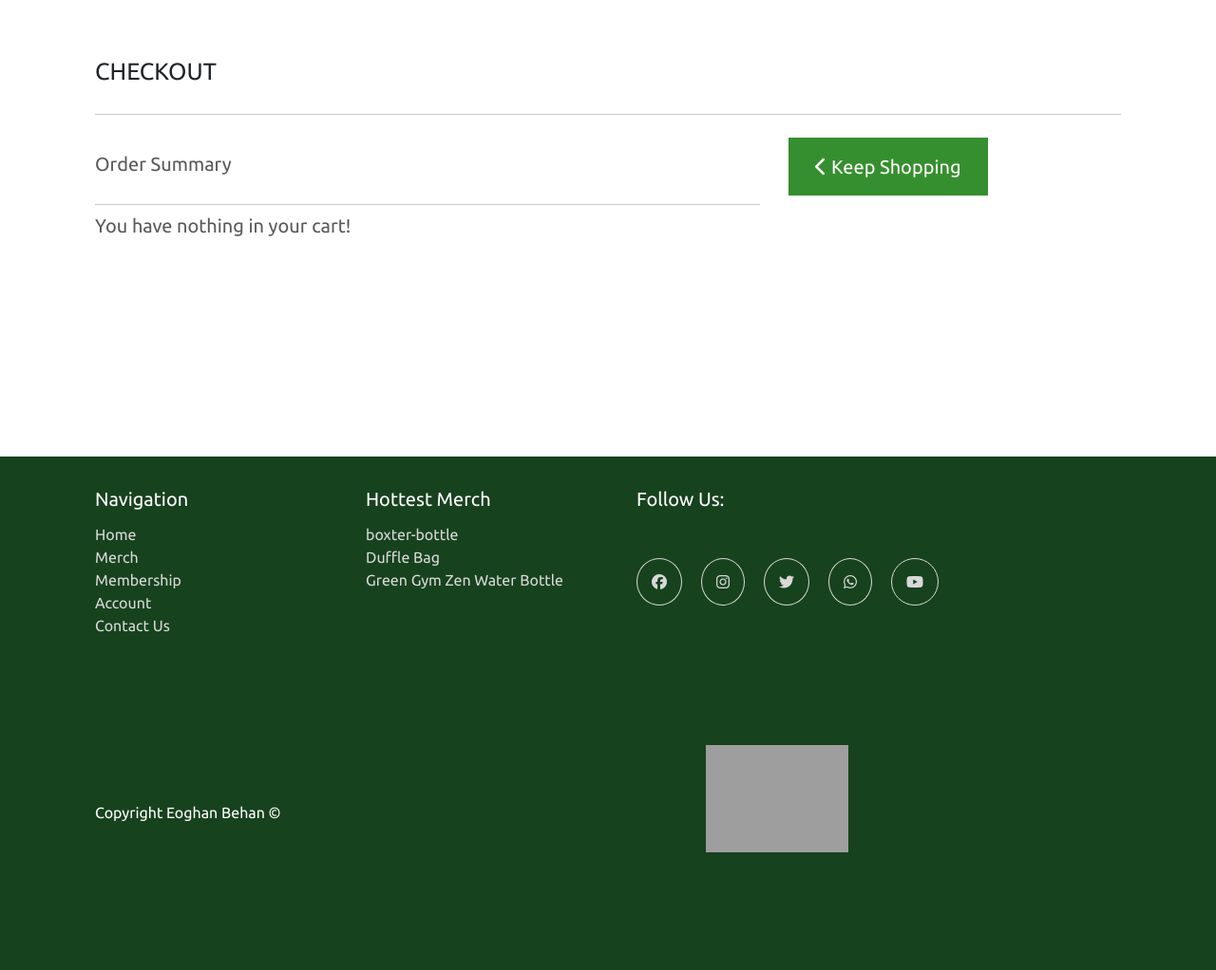
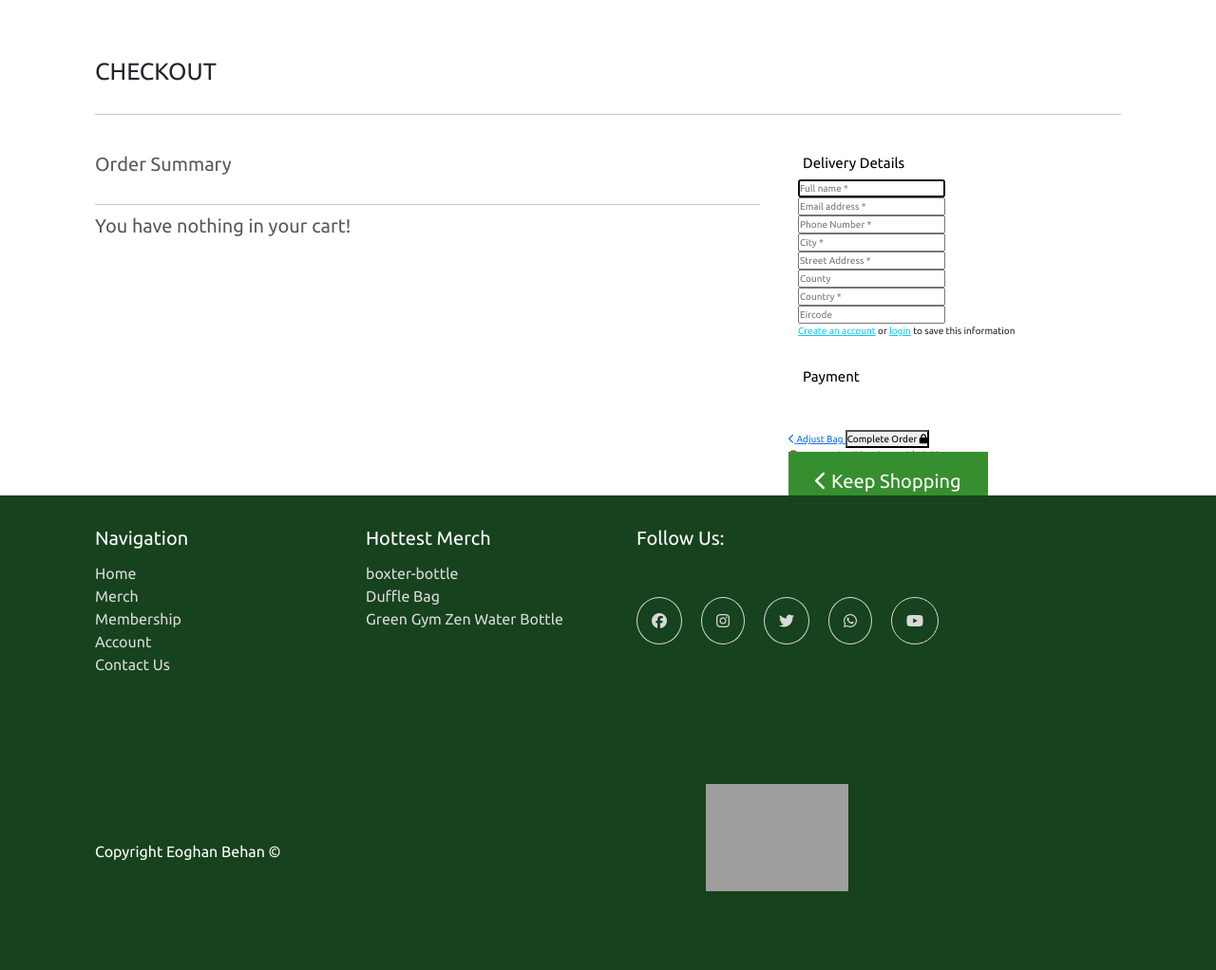
Before and after one commit to EeeBeeDee/gym_zen, a Django app: template checkout/templates/checkout/checkout.html in a window 1280 px wide. Shown: the part 60-1082 px from the top of the page at 95% size. Before the commit the page ends 958 px from the top, so only its background shows below. Run offline with Django 3.2, Linux system fonts and the light colour scheme; data comes from the database, SQL or seed files in the repository; tables that the repository leaves empty hold one stand-in row (values such as "Sample post"); the template is opened without the code that fills it: values that come from a table or form of the project are taken from there, most other values are stand-ins (such as "Sample title", 1, 10 or a date in 2020); some libraries are stand-ins or nearby versions; grey boxes are pictures that could not be loaded.

Commit message:
Add crispy forms to context options

```diff
--- a/checkout/templates/checkout/checkout.html
+++ b/checkout/templates/checkout/checkout.html
@@ -51,6 +51,59 @@
             </div>
         </div>
         <div class="col-12 col-lg-4 ms-auto p-5 p-md-0">
+            <form action="{% url 'checkout' %}" method="post" id="payment-form">
+                {% csrf_token %}
+                <fieldset class="rounded px-3 mb-5">
+                    <legend class="fieldset-label small text-black px-2 w-auto">Delivery Details</legend>
+                    {{ order_form.full_name | as_crispy_field }}
+                    {{ order_form.email | as_crispy_field }}
+                    {{ order_form.phone_number | as_crispy_field }}
+                    {{ order_form.city | as_crispy_field }}
+                    {{ order_form.street_address | as_crispy_field }}
+                    {{ order_form.county | as_crispy_field }}
+                    {{ order_form.country | as_crispy_field }}
+                    {{ order_form.eircode | as_crispy_field }}
+                    <div class="form-check form check-inline float-right mr-0">
+                        {% if user.is_authenticated %}
+                        <label for="id-save-info" class="form-check-label">Save this delivery information to my profile</label>
+                        <input type="checkbox" id="id-save-info" name="save-info" checked class="form-check-input ml-2 mr-0">
+                        {% else %}
+                        <label for="id-save-info" class="form-check-label">
+                            <a href="" class="text-info">Create an account</a> or
+                            <a href="" class="text-info">login</a> to save this information
+                        </label>
+                        {% endif  %}
+                    </div>
+                </fieldset>
+                <fieldset class="px-3 ">
+                    <legend class="fieldset-label small text-black px-2 w-auto">Payment</legend>
+                    <!-- A Stripe card element will go here -->
+                    <div class="mb-3" id="card-element"></div>
+
+                    <!-- Used to display form errors  -->
+                    <div class="mb-3 text-danger" id="card-errors" role="alert"></div>
+                </fieldset>
+                <div class="submit-button text-right mt-5 mb-2">
+                    <a href="{% url 'view_bag' %}" class="btn btn-outline-black rounded-0">
+                        <span class="icon">
+                            <div class="fas fa-chevron-left"></div>
+                        </span>
+                        <span class="font-weight-bold">Adjust Bag</span>
+                    </a>
+                    <button class="btn btn-black rounded-0" id="submit-button">
+                        <span class="font-weight-bold">Complete Order</span>
+                        <span class="icon">
+                            <i class="fas fa-lock"></i>
+                        </span>
+                    </button>
+                    <p class="small text-danger my-0">
+                        <span class="icon">
+                            <i class="fas fa-exclamation-circle"></i>
+                        </span>
+                        <span>Your card will be charged <strong>${{ grand_total|floatformat:2 }}</strong></span>
+                    </p>
+                </div>
+               </form>
             <a href="{% url 'products' %}" class="btn-rounding m-0">
                 <i class="fas fa-chevron-left"></i> Keep Shopping
             </a>
--- a/gym_zen/settings.py
+++ b/gym_zen/settings.py
@@ -50,6 +50,7 @@
     'allauth.socialaccount',
     'django_sass',
     'mathfilters',
+    'crispy_forms',
 
 
     'home',
@@ -103,6 +104,10 @@
                 'products.contexts.media_base_url',
                 'products.contexts.recommended_product',
             ],
+             'builtins': [
+                'crispy_forms.templatetags.crispy_forms_tags',
+                'crispy_forms.templatetags.crispy_forms_field',
+            ]
         },
     },
 ]
```
Also changed, not shown: checkout/views.py (+4 -5 lines).
